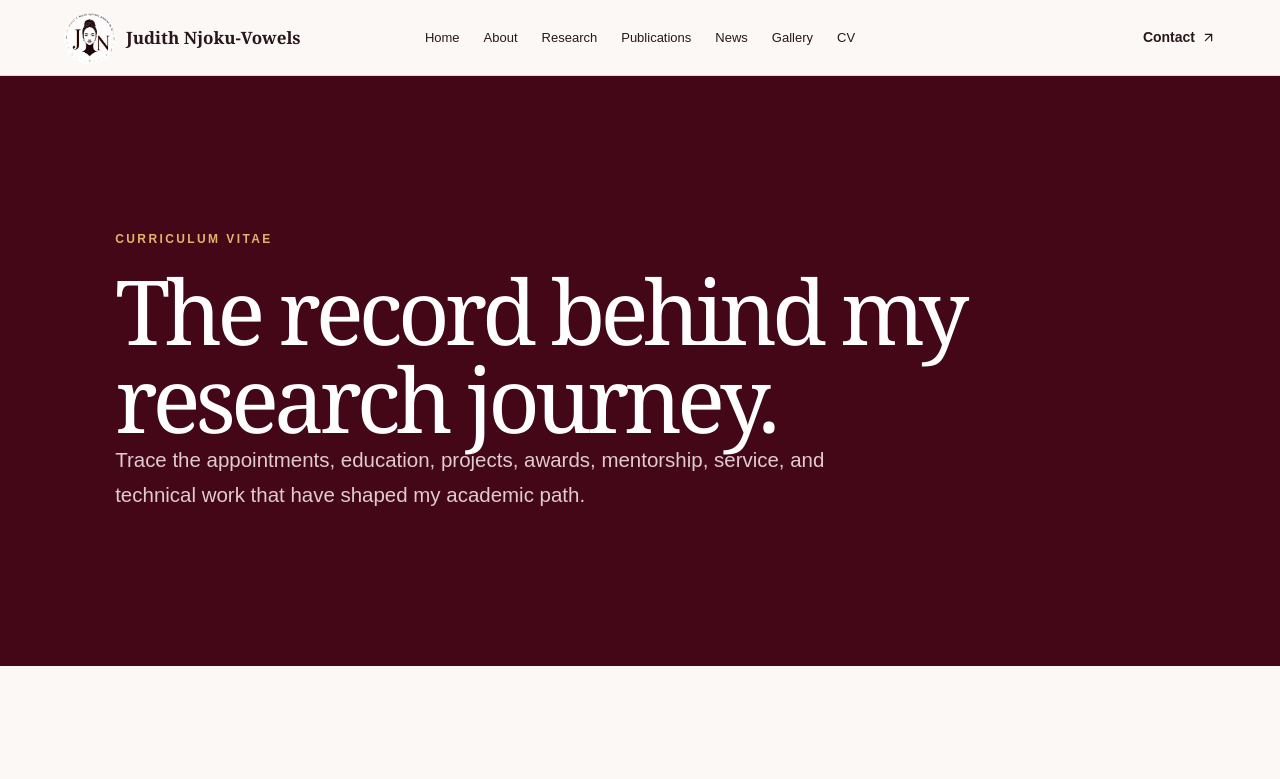
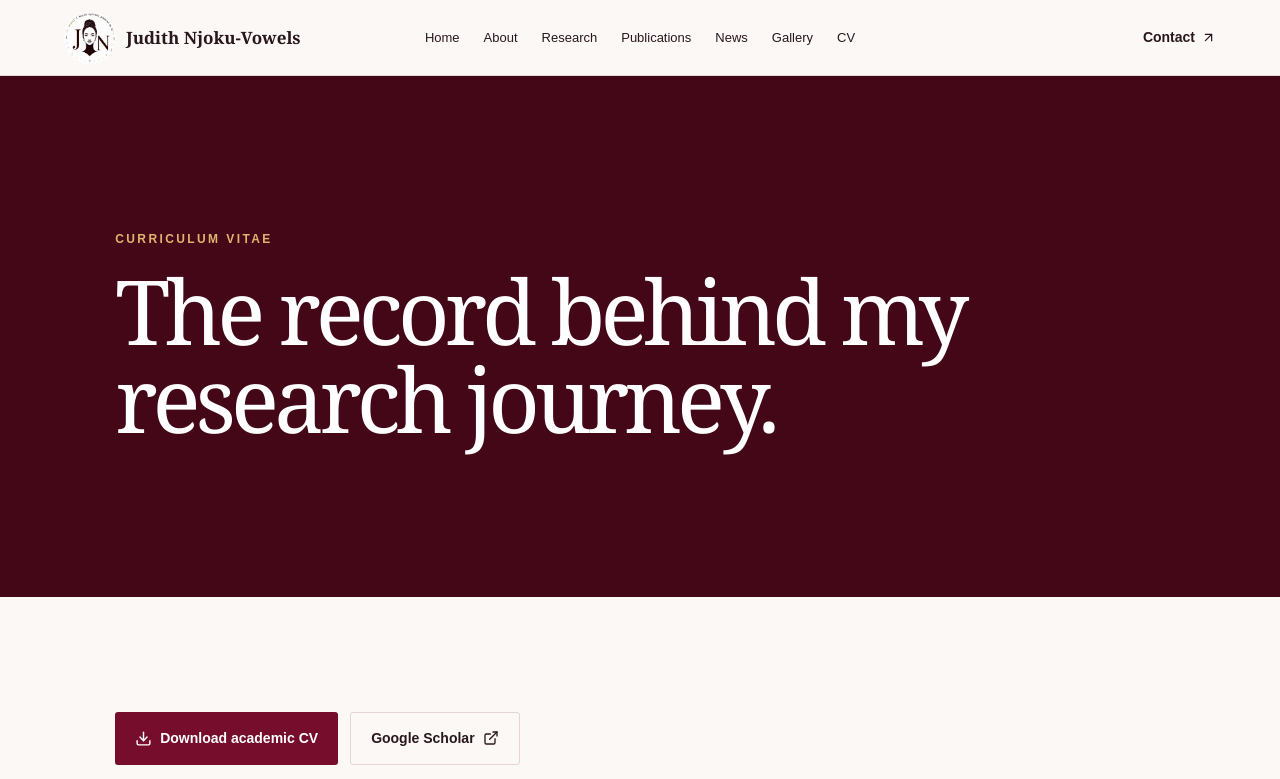
Before and after one commit to Judith989/judith-website-2026, a Next.js app: page /cv in a window 1280 px wide. Shown: the top 779 px of the page. Built offline with nearby package versions, Linux system fonts and the light colour scheme; no server answers.

Commit message:
Remove CV page filler text

```diff
--- a/app/cv/page.tsx
+++ b/app/cv/page.tsx
@@ -25,7 +25,7 @@ const journalReview = ["IEEE Transactions on Industrial Informatics", "IEEE Inte
 export default function CvPage() {
   return (
     <main>
-      <PageHero label="Curriculum vitae" title="The record behind my research journey." text="Trace the appointments, education, projects, awards, mentorship, service, and technical work that have shaped my academic path." />
+      <PageHero label="Curriculum vitae" title="The record behind my research journey." />
       <section className="page-section cv-actions">
         <a className="button button-primary" href={sitePath("/Judith_Njoku_Academic_CV.pdf")} download><Download size={17} /> Download academic CV</a>
         <a className="button button-secondary" href="https://scholar.google.com/citations?user=Ag2gYzIAAAAJ" target="_blank" rel="noreferrer">Google Scholar <ExternalLink size={16} /></a>
```
